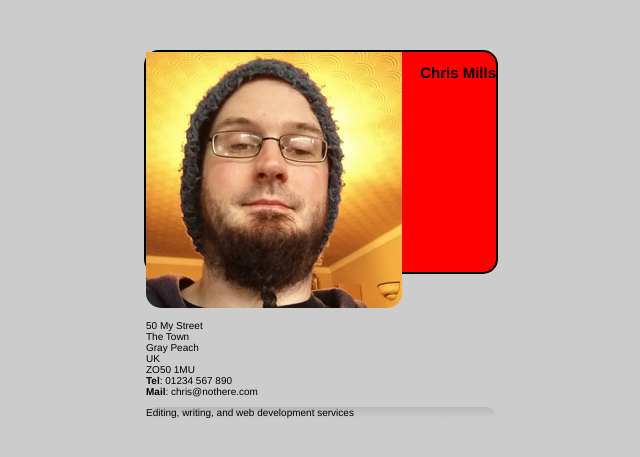
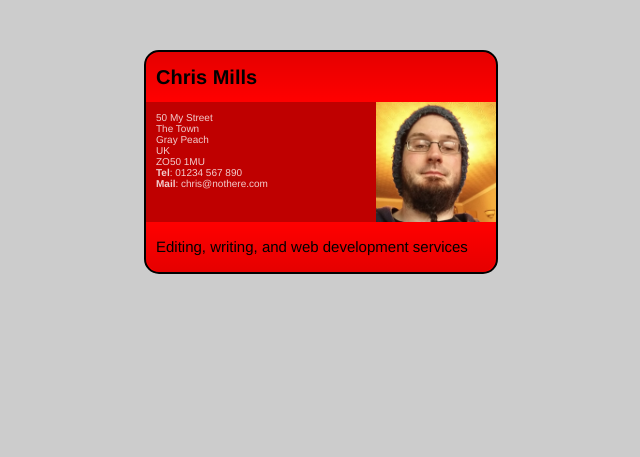
Before and after one commit to thanhNamDuong/web-learning, a PHP site: page / in a window 1280 px wide. Shown: the top 457 px of the page, without its empty margins (319-959 px from the left). Run offline with PHP 8.4, Linux system fonts and the light colour scheme.

Commit message:
end introduction css

```diff
--- a/css-projects/fundamental-css-compre/css/style.css
+++ b/css-projects/fundamental-css-compre/css/style.css
@@ -20,17 +20,46 @@ html {
   border-radius: 1.5em;
 }
 
-.card footer {
+.card header {
   background-image: linear-gradient(to bottom, rgba(0, 0, 0, 0.1), rgba(0, 0, 0, 0));
   border-radius: 1.5em 1.5em 0 0;
+
 }
 
-.card article img {
+.card footer {
   background-image: linear-gradient(to bottom, rgba(0, 0, 0, 0), rgba(0, 0, 0, 0.1));
   border-radius: 0 0 1.5em 1.5em;
 }
 
-.card header {
+.card article img {
   max-height: 100%;
   float: right;
 }
+
+.card header, .card footer {
+  height: 30px;
+  padding: 10px;
+}
+
+.card h2, .card p {
+  margin:0;
+}
+.card article {
+  height: 120px;
+  background-color: rgba(0,0,0,0.25);
+}
+
+.card header h2 {
+  font-size: 20px;
+  line-height: 1.5;
+}
+
+.card footer p {
+  font-size: 15px;
+  line-height: 2;
+}
+
+.card article p {
+  padding: 1em;
+  color: rgba(255,255,255,0.8);
+}
```
